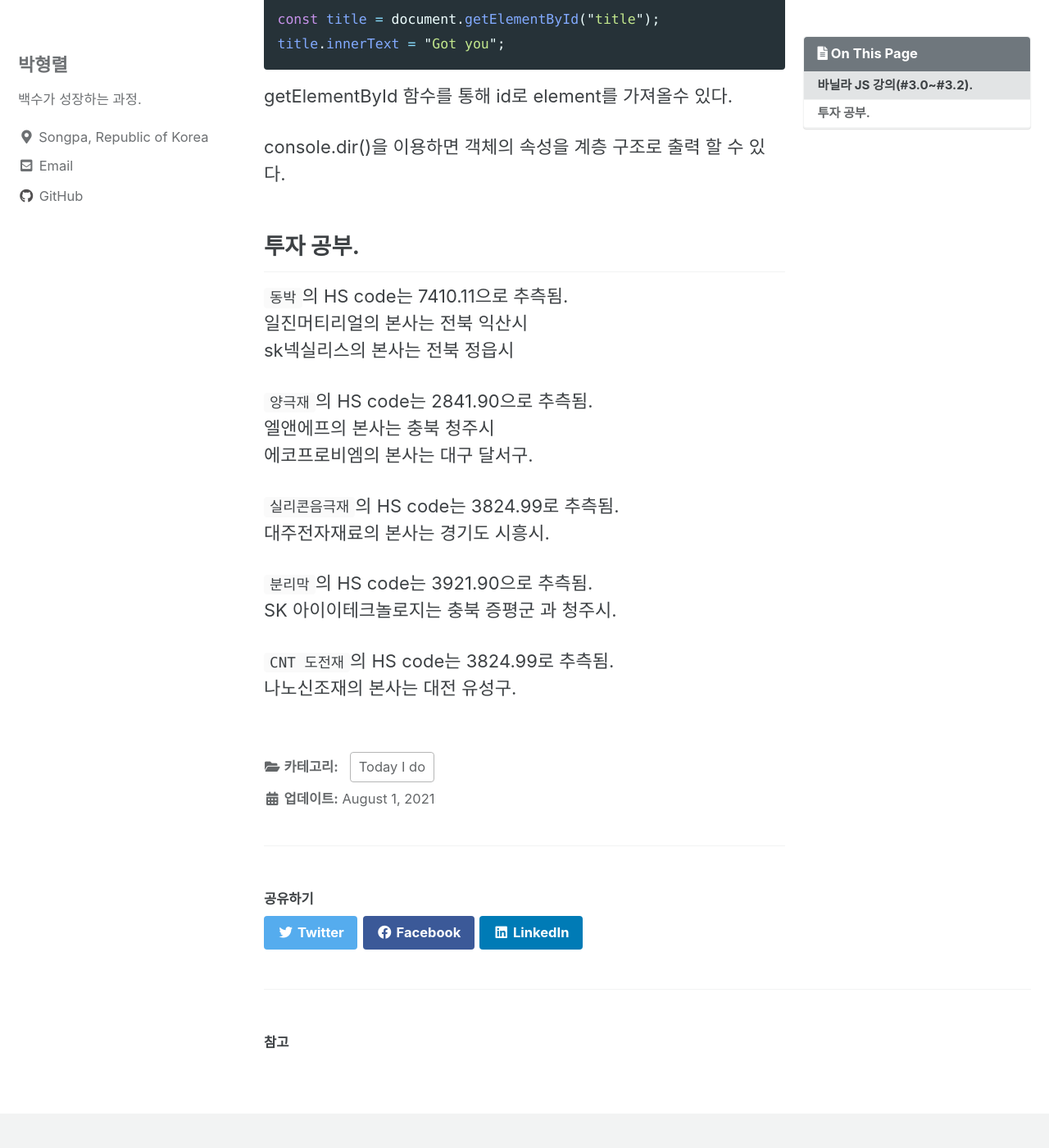
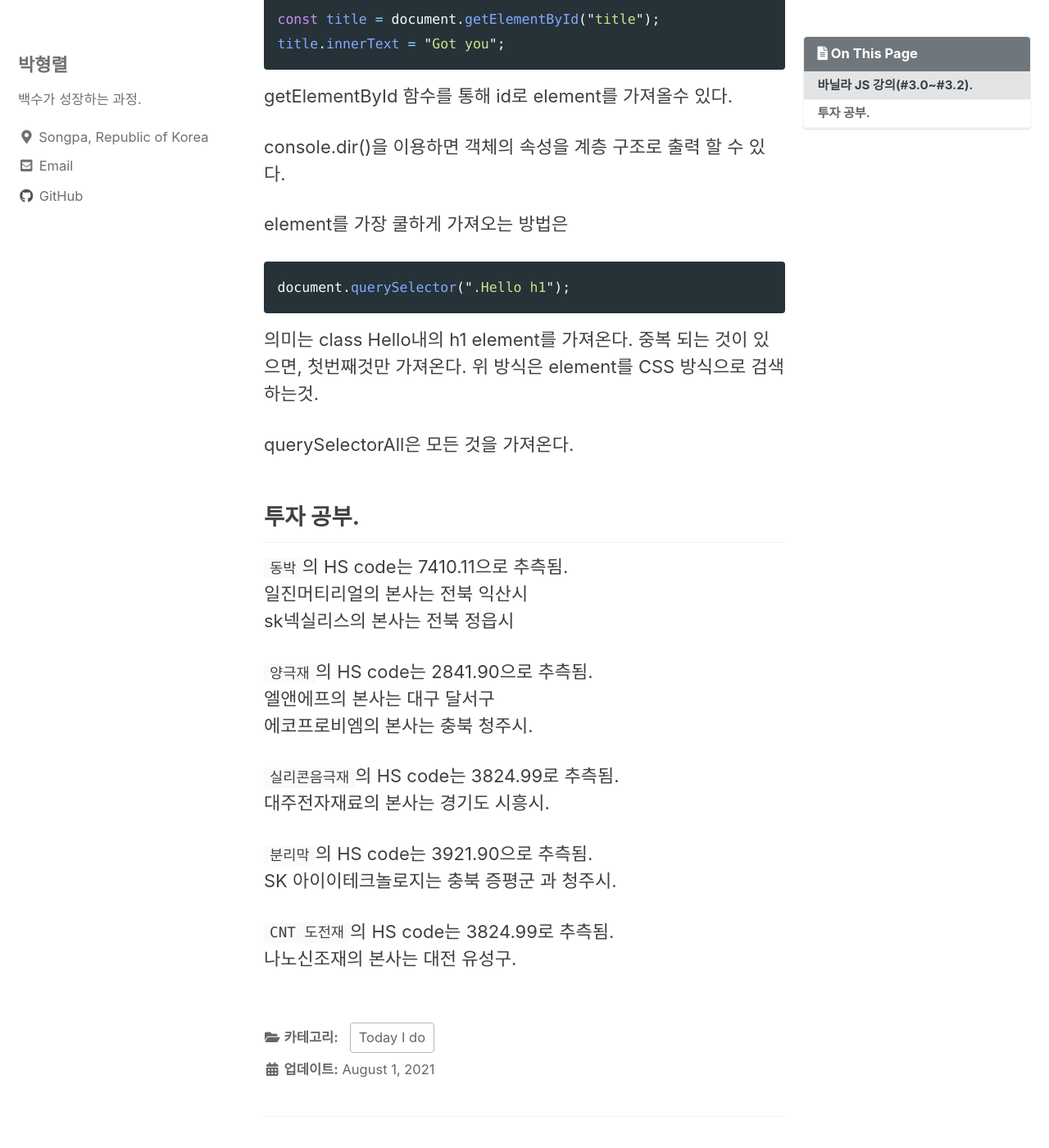
Before and after one commit to broheat/broheat.github.com, a Jekyll site: the page built from _posts/2021/Today I do/2021-08-01-.md, in a window 1280 px wide and 1400 px high, scrolled down 477 px. Shown: the whole window at 82% size. Built offline with Jekyll 4.4.1, drawn with Linux system fonts in a browser that asks for light colours; cached includes are drawn as plain includes.

Commit message:
2021-08-01

````diff
--- a/_posts/2021/Today I do/2021-08-01-.md
+++ b/_posts/2021/Today I do/2021-08-01-.md
@@ -17,6 +17,17 @@ getElementById 함수를 통해 id로 element를 가져올수 있다.
 
 console.dir()을 이용하면 객체의 속성을 계층 구조로 출력 할 수 있다.
 
+element를 가장 쿨하게 가져오는 방법은
+
+```javascript
+document.querySelector(".Hello h1");
+```
+
+의미는 class Hello내의 h1 element를 가져온다. 중복 되는 것이 있으면, 첫번째것만 가져온다.
+위 방식은 element를 CSS 방식으로 검색 하는것.
+
+querySelectorAll은 모든 것을 가져온다.
+
 ## 투자 공부.
 
 `동박`의 HS code는 7410.11으로 추측됨.<br>
@@ -24,8 +35,8 @@ console.dir()을 이용하면 객체의 속성을 계층 구조로 출력 할
 sk넥실리스의 본사는 전북 정읍시
 
 `양극재`의 HS code는 2841.90으로 추측됨.<br>
-엘앤에프의 본사는 충북 청주시<br>
-에코프로비엠의 본사는 대구 달서구.
+엘앤에프의 본사는 대구 달서구<br>
+에코프로비엠의 본사는 충북 청주시.
 
 `실리콘음극재`의 HS code는 3824.99로 추측됨.<br>
 대주전자재료의 본사는 경기도 시흥시.
````
Also changed, not shown: 3 other files.
